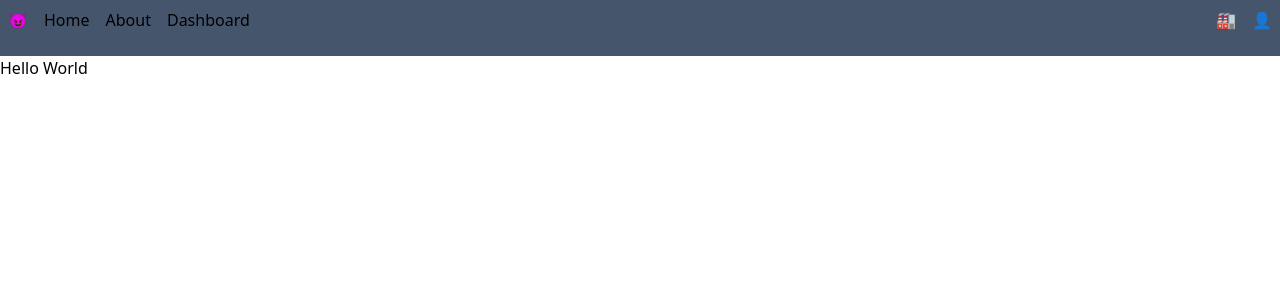
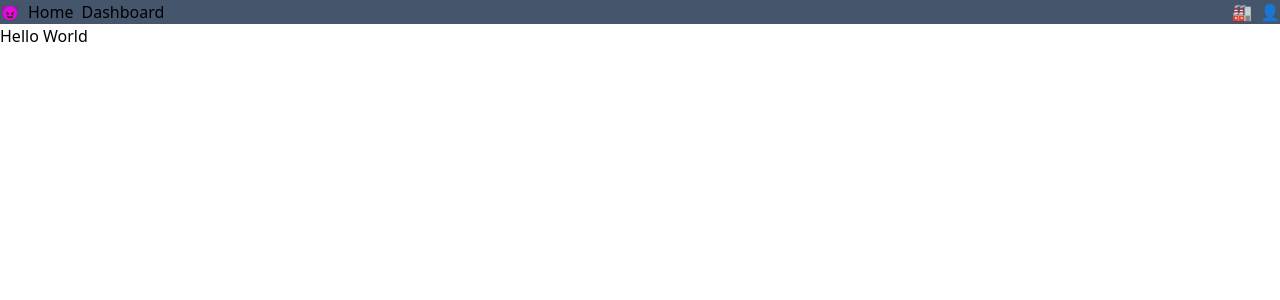
Before and after one commit to apichet2608/app01, a React (Vite) app: page / in a window 1280 px wide. Shown: the top 300 px of the page. Built offline with nearby package versions, Linux system fonts and the light colour scheme.

Commit message:
update latest

```diff
--- a/src/Components/Appbar.tsx
+++ b/src/Components/Appbar.tsx
@@ -1,28 +1,3 @@
-// import { useNavigate } from "react-router-dom";
-
-// const Appbar = () => {
-//   const navigate = useNavigate();
-
-//   const navigate_to = (path: string) => {
-//     navigate(path);
-//   };
-
-//   return (
-//     <div className="flex gap-2 bg-slate-600 justify-between">
-//       <div className="flex gap-2">
-//         <div className="">😈</div>
-//         <button onClick={() => navigate_to("/")}>Home</button>
-//         <div onClick={() => navigate_to("/about")}>About</div>
-//         <div onClick={() => navigate_to("/dashboard")}>Dashboard</div>
-//       </div>
-//       <div className="flex gap-2">
-//         <div>🏭</div>
-//         <div>👤</div>
-//       </div>
-//     </div>
-//   );
-// };
-// export default Appbar;
 import { useNavigate } from "react-router-dom";
 
 const Appbar = () => {
@@ -33,21 +8,17 @@ const Appbar = () => {
   };
 
   return (
-    <div className="grid grid-cols-2 gap-4 bg-slate-600 p-2">
-      <div className="grid grid-flow-col gap-4 justify-start">
+    <div className="flex gap-2 bg-slate-600 justify-between">
+      <div className="flex gap-2">
         <div className="">😈</div>
         <button onClick={() => navigate_to("/")}>Home</button>
-        <div onClick={() => navigate_to("/about")}>About</div>
         <div onClick={() => navigate_to("/dashboard")}>Dashboard</div>
       </div>
-      <div className="grid grid-flow-col gap-4 justify-end">
+      <div className="flex gap-2">
         <div>🏭</div>
         <div>👤</div>
       </div>
-      <div className="navbar-center"></div>
-      <div className="navbar-end"></div>
     </div>
   );
 };
-
 export default Appbar;
```
